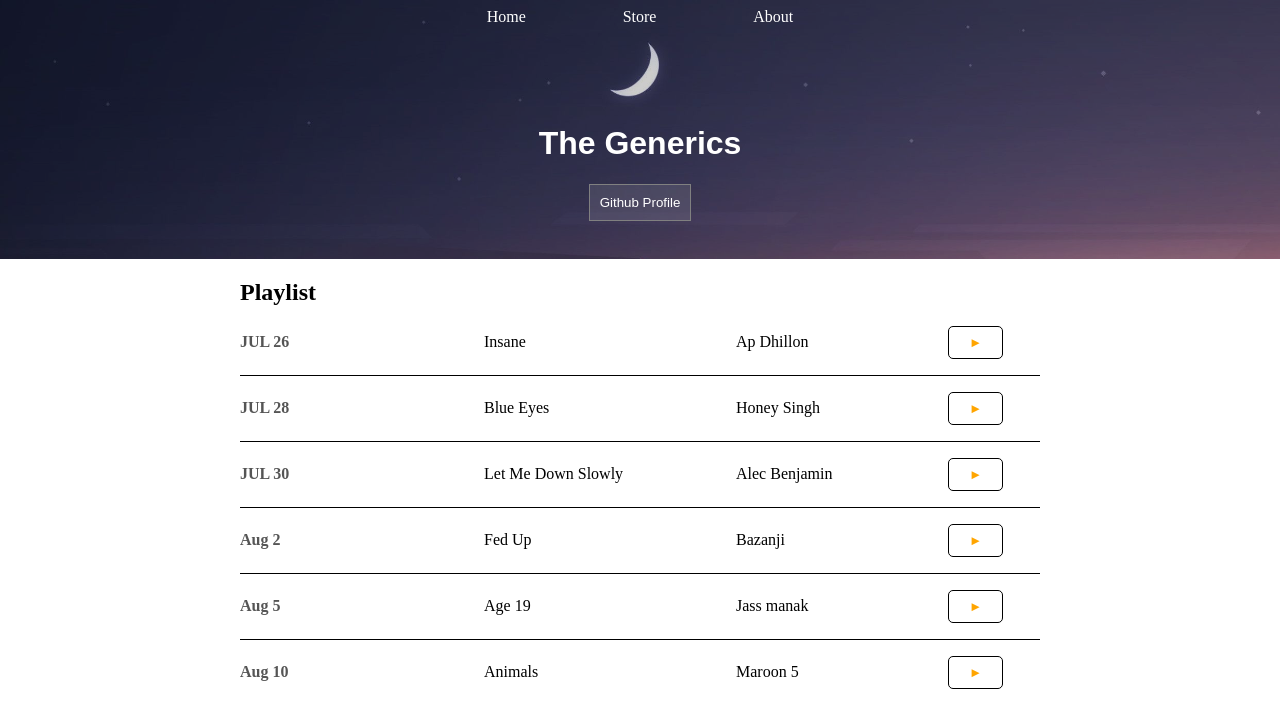
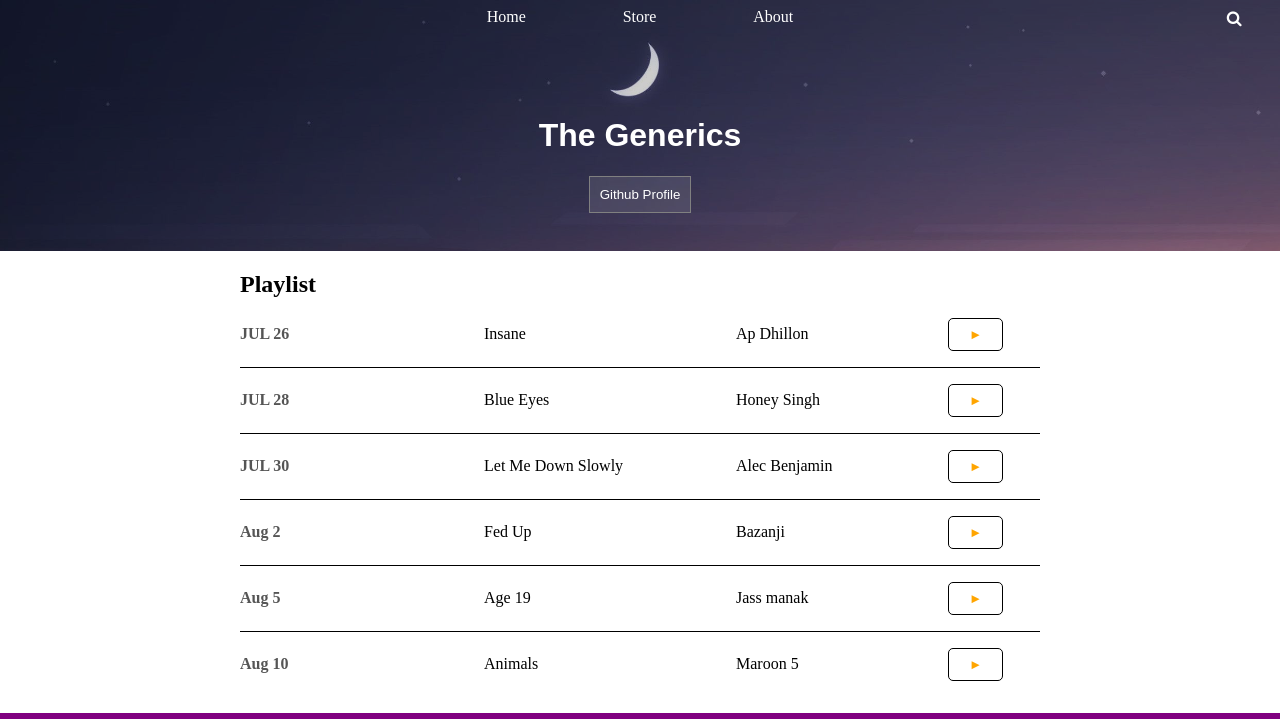
Before and after one commit to RyzerProxy/m1l, a plain HTML site: page index.html in a window 1280 px wide. Shown: the top 719 px of the page. Drawn offline with Linux system fonts and the light colour scheme; a script that the page names is missing.

Commit message:
search btn

```diff
--- a/index.html
+++ b/index.html
@@ -1,26 +1,35 @@
 <!DOCTYPE html>
 <html lang="en">
+
 <head>
     <meta charset="UTF-8">
     <meta http-equiv="X-UA-Compatible" content="IE=edge">
     <meta name="viewport" content="width=device-width, initial-scale=1.0">
     <title>Music | Home</title>
     <link rel="stylesheet" href="style.css">
+    <link rel="stylesheet" href="https://cdnjs.cloudflare.com/ajax/libs/font-awesome/4.7.0/css/font-awesome.min.css">
 
     </style>
 </head>
+
 <body>
     <header class="main-head">
         <nav class="main-nav">
 
+
                 <li><a href="index.html"> Home</a></li>
                 <li><a href="store.html"> Store</a></li>
                 <li><a href="about.html"> About</a></li>
+                <li class="icon-search"><i class="fa fa-search" aria-hidden="true"></i></li>
+
+
+
 
         </nav>
 
         <h1>The Generics</h1>
-        <a href="https://github.com/arunrajorya" target="_blank"><button class="btn-header">Github Profile</button></a><br><br>
+        <a href="https://github.com/arunrajorya" target="_blank"><button class="btn-header">Github
+                Profile</button></a><br><br>
         <!-- <button class="btn">&#9658;</button> -->
     </header>
     <section class="content-section container">
@@ -28,9 +37,9 @@
         <div>
             <div class="playlist-row">
                 <span class="playlist-date">JUL 26</span>
-                <span class="playlist-item" >Insane</span>
+                <span class="playlist-item">Insane</span>
                 <span class="playlist-arena">Ap Dhillon</span>
-                <button id="btn1"  class="btn-play">&#9658;</button>
+                <button id="btn1" class="btn-play">&#9658;</button>
                 <audio id="insane" src="music/Insane - AP Dhillon.mp3"></audio>
 
             </div>
@@ -87,4 +96,5 @@
     <script src="script.js"></script>
 
 </body>
+
 </html>
--- a/style.css
+++ b/style.css
@@ -15,7 +15,12 @@ body {
         width: 30% !important;
     }
 
-  }
+}
+.icon-search{
+    display: flex;
+    justify-content: end;
+    margin-top: -24px;
+}
 
 .main-head {
     background-image: url(images/812556.jpg);
```
Lines whose indentation alone changed are shown as unchanged.
